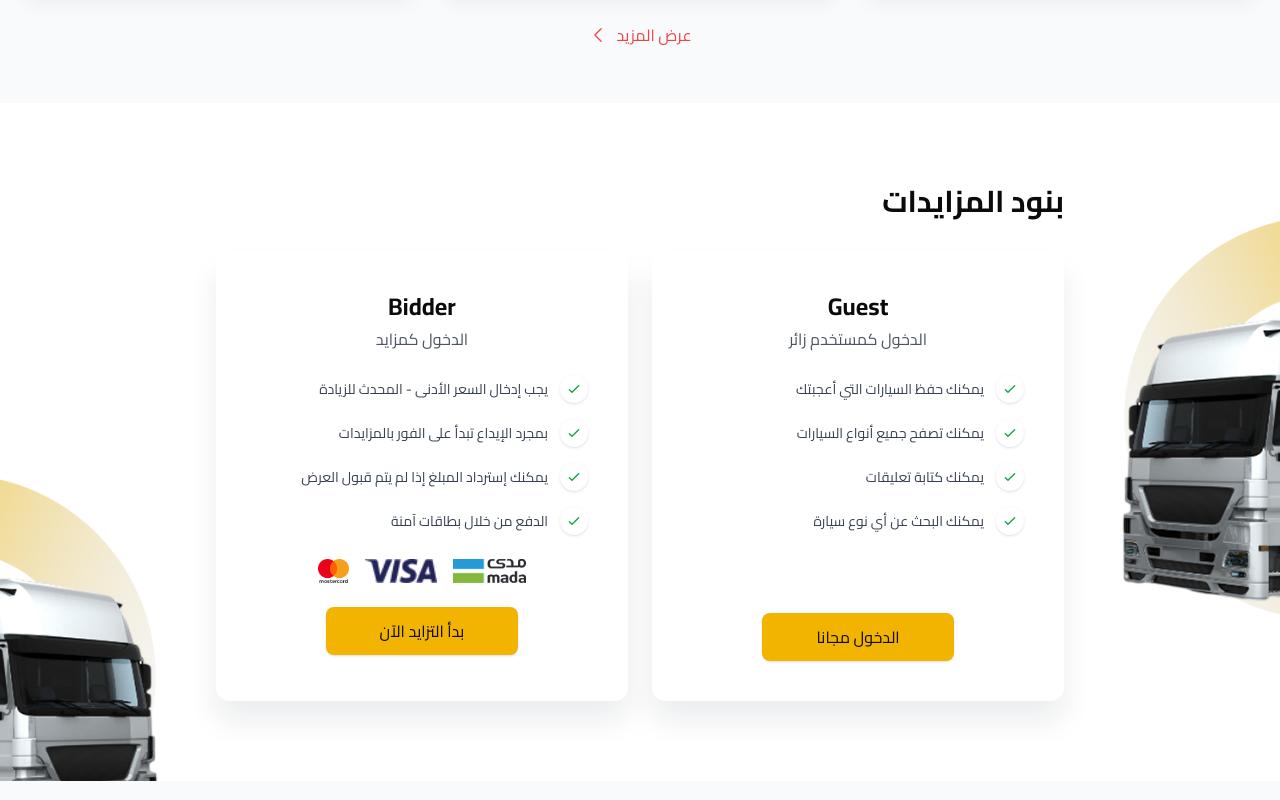
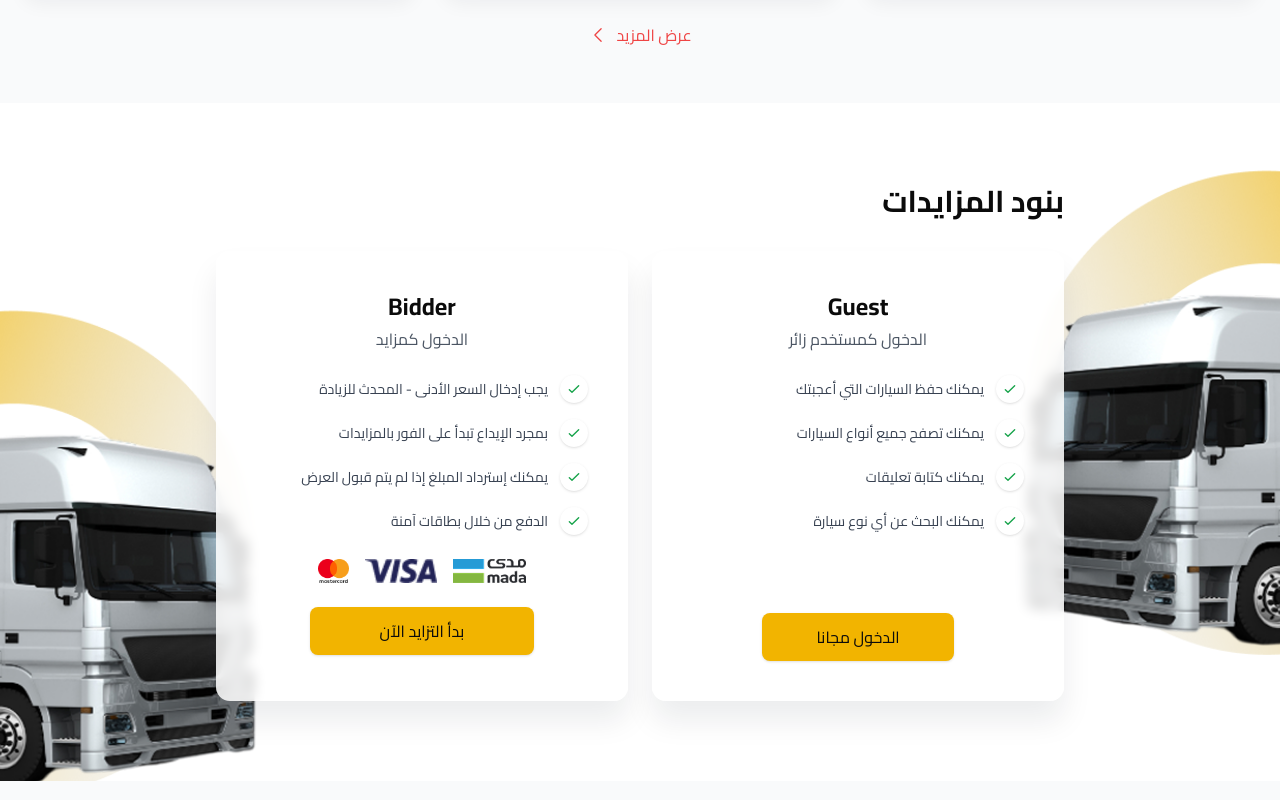
Before and after one commit to seiftaher67-sketch/haraj-alfreej, a React (Create React App) app: page / in a window 1280 px wide. Shown: the part 1980-2780 px from the top of the page. Built offline with nearby package versions, Linux system fonts and the light colour scheme.

Commit message:
Update decorative images and button widths in Home.js

```diff
--- a/src/pages/Home.js
+++ b/src/pages/Home.js
@@ -295,14 +295,14 @@ function Home() {
         <img
           src="/assets/images/images/Group 2 (1).png"
           alt="decor-left"
-          className="block absolute -left-12 lg:-left-24 top-1/2 -translate-y-1/2 w-40 lg:w-80 pointer-events-none"
+          className="block absolute -left-6 lg:-left-12 top-1/4 -translate-y-1/4 w-60 lg:w-96 pointer-events-none"
           style={{ transform: "scaleX(-1)" }}
         />
 
         <img
           src="/assets/images/images/Group 2 (1) copy.png"
           alt="decor-right"
-          className="block absolute -right-12 lg:-right-24 top-1/2 -translate-y-1/2 w-40 lg:w-80 pointer-events-none"
+          className="block absolute -right-6 lg:-right-12 top-1/2 -translate-y-1/2 w-60 lg:w-96 pointer-events-none"
         />
 
         <div className="max-w-4xl mx-auto px-6 relative z-10">
@@ -413,7 +413,7 @@ function Home() {
                   />
                 </div>
 
-                <button className=" flex items-center justify-center mt-2  w-48 mx-auto bg-[#f2b400] hover:bg-[#d19b00] text-[#0b0b0b] font-medium py-3 rounded-lg shadow ">
+                <button className=" flex items-center justify-center mt-2  w-56 mx-auto bg-[#f2b400] hover:bg-[#d19b00] text-[#0b0b0b] font-medium py-3 rounded-lg shadow ">
                   بدأ التزايد الآن
                 </button>
               </div>
```
